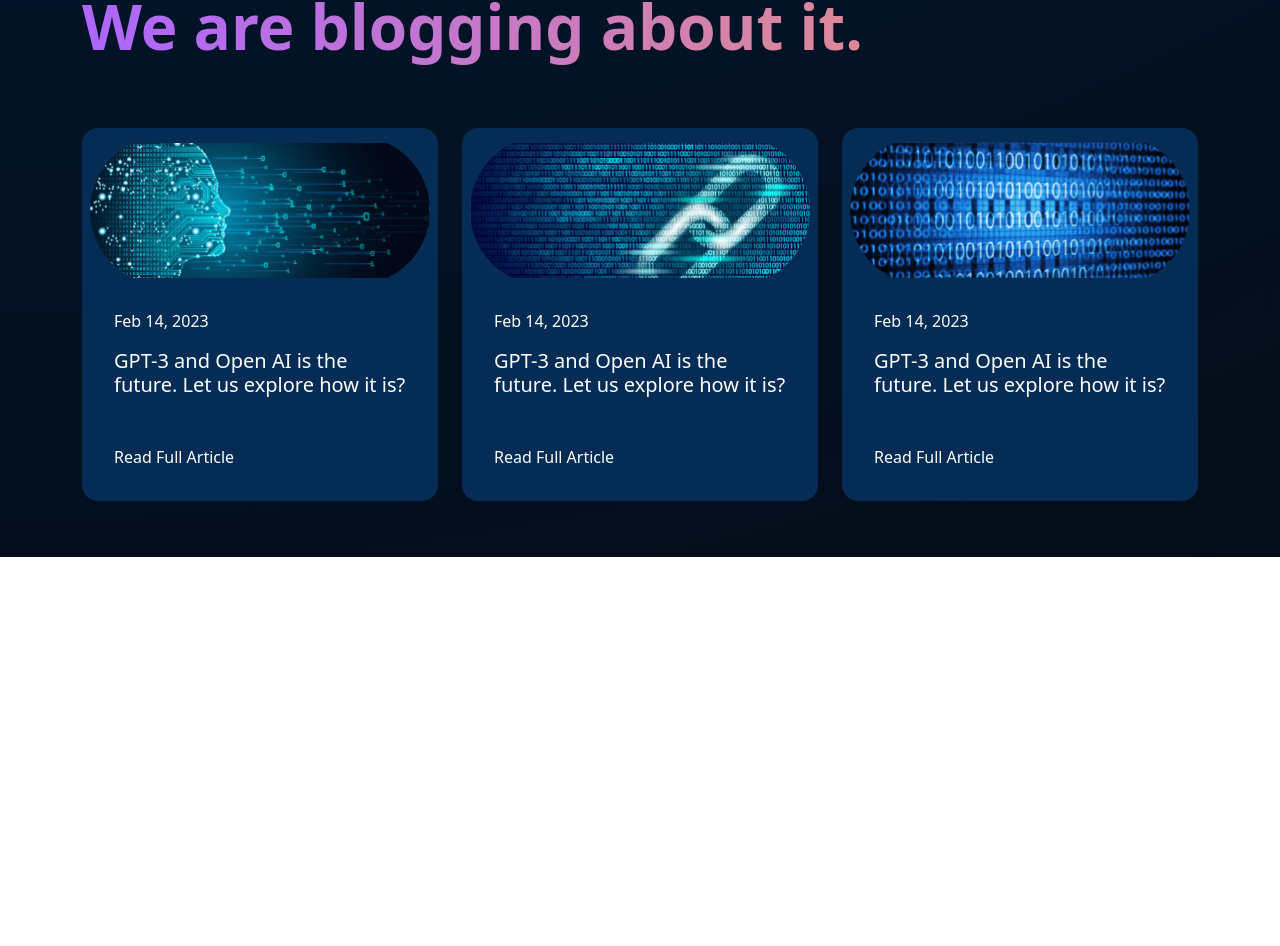
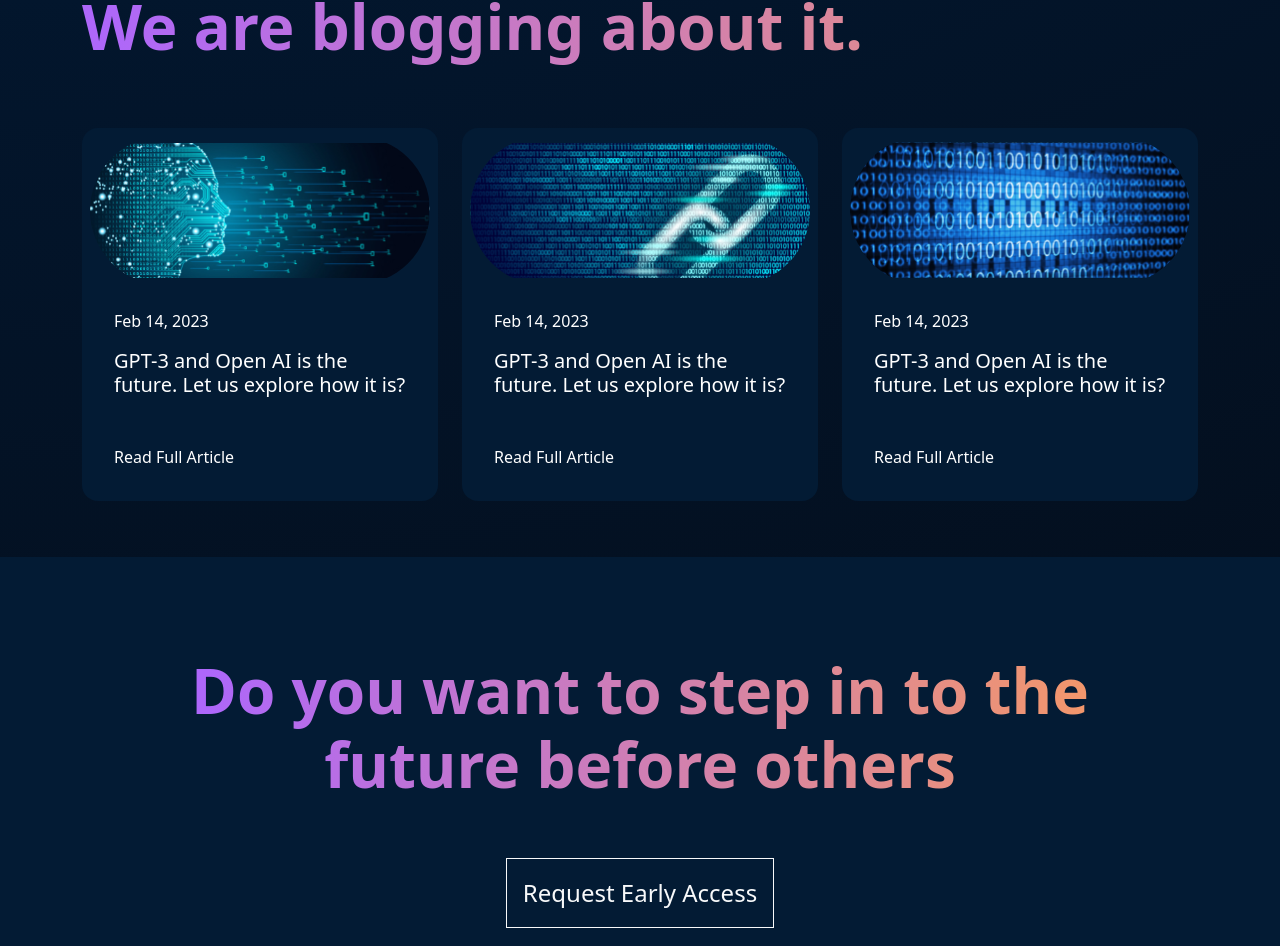
Before and after one commit to ivandanilovv/gpt3-landing-page, a Nuxt app: page / in a window 1280 px wide. Shown: the part 3253-4199 px from the top of the page. Before the commit the page ends 3810 px from the top, so only its background shows below. Built offline with nearby package versions, Linux system fonts and the light colour scheme.

Commit message:
Created footer component

```diff
--- a/assets/scss/app.scss
+++ b/assets/scss/app.scss
@@ -1,5 +1,5 @@
 $primary: #81AFDD;
-$secondary: #042C54;
+$secondary: #031b34;
 
 @import "~bootstrap/scss/bootstrap";
 
--- /dev/null
+++ b/components/CustomFooter.vue
@@ -0,0 +1,27 @@
+<template>
+  <div class="bg-secondary py-5">
+    <div class="container">
+      <div class="d-flex flex-column justify-content-center align-items-center text-center">
+        <h1 class="text-gradient mt-5">
+          Do you want to step in to the<br/> future before others
+        </h1>
+        <button class="btn btn-outline-light rounded-0 fs-4 mt-5 p-3">
+          Request Early Access
+        </button>
+      </div>
+    </div>
+  </div>
+</template>
+
+<script>
+export default {
+  name: "CustomFooter"
+}
+</script>
+
+<style scoped>
+h1 {
+  font-size: 62px;
+  font-weight: 800;
+}
+</style>
--- a/pages/index.vue
+++ b/pages/index.vue
@@ -9,21 +9,33 @@
     <the-possibilities/>
     <register-today/>
     <blog/>
+    <custom-footer/>
   </div>
 </template>
 
 <script>
+import Blog from "@/components/Blog";
+import TheFuture from "@/components/TheFuture";
+import WhatIsGPT3 from "@/components/WhatIsGPT3";
+import HeroSection from "@/components/HeroSection";
+import CustomFooter from "@/components/CustomFooter";
 import CustomNavbar from "~/components/CustomNavbar";
-import HeroSection from "@/components/HeroSection";
-import WhatIsGPT3 from "@/components/WhatIsGPT3";
+import RegisterToday from "@/components/RegisterToday";
 import SocialMediaLinks from "@/components/SocialMediaLinks";
-import TheFuture from "@/components/TheFuture";
 import ThePossibilities from "@/components/ThePossibilities";
-import RegisterToday from "@/components/RegisterToday";
-import Blog from "@/components/Blog";
 
 export default {
   name: 'IndexPage',
-  components: {Blog, RegisterToday, ThePossibilities, TheFuture, SocialMediaLinks, WhatIsGPT3, HeroSection, CustomNavbar}
+  components: {
+    Blog,
+    TheFuture,
+    WhatIsGPT3,
+    HeroSection,
+    CustomFooter,
+    CustomNavbar,
+    RegisterToday,
+    SocialMediaLinks,
+    ThePossibilities,
+  }
 }
 </script>
```
